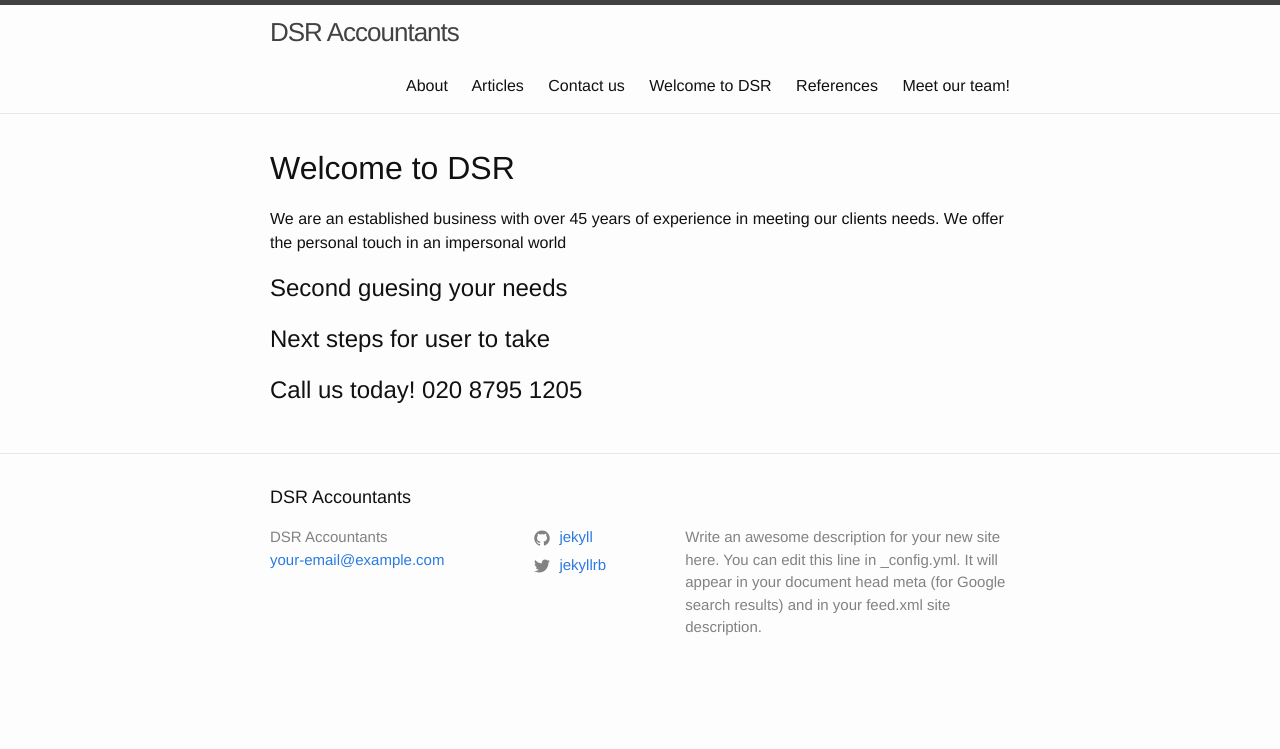
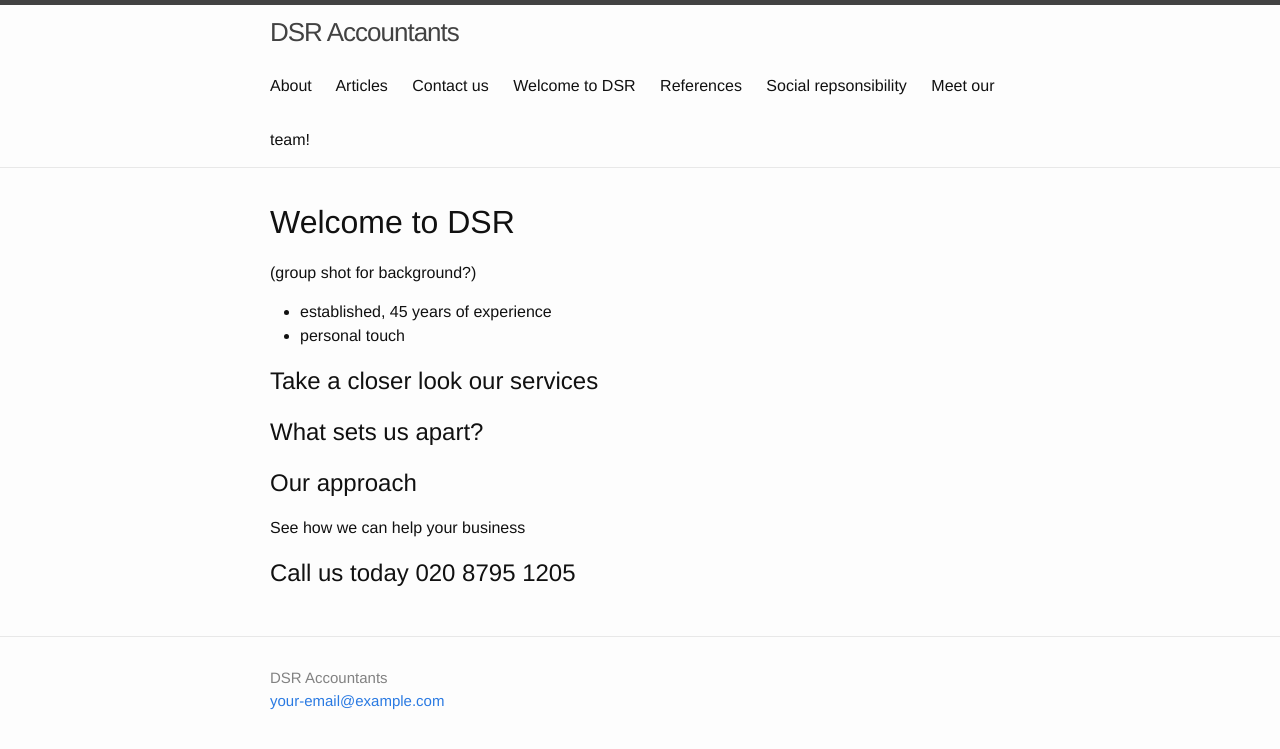
Before and after one commit to marvinbarretto/dsraccountants, a Jekyll site: the page built from index.md, in a window 1280 px wide. Shown: the top 749 px of the page. Built offline with Jekyll 4.4.1, drawn with Linux system fonts in a browser that asks for light colours; our own code applies the rules of GitHub Pages for plain Markdown files.

Commit message:
Tidy homepage and footer

```diff
--- a/_includes/footer.html
+++ b/_includes/footer.html
@@ -2,7 +2,7 @@
 
   <div class="wrapper">
 
-    <h2 class="footer-heading">{{ site.title | escape }}</h2>
+    <!-- <h2 class="footer-heading">{{ site.title | escape }}</h2> -->
 
     <div class="footer-col-wrapper">
       <div class="footer-col footer-col-1">
@@ -21,7 +21,7 @@
       </div>
 
       <div class="footer-col footer-col-2">
-        <ul class="social-media-list">
+        <!-- <ul class="social-media-list">
           {% if site.github_username %}
           <li>
             {% include icon-github.html username=site.github_username %}
@@ -33,11 +33,11 @@
             {% include icon-twitter.html username=site.twitter_username %}
           </li>
           {% endif %}
-        </ul>
+        </ul> -->
       </div>
 
       <div class="footer-col footer-col-3">
-        <p>{{ site.description | escape }}</p>
+        <!-- <p>{{ site.description | escape }}</p> -->
       </div>
     </div>
 
--- a/_includes/team/dave.html
+++ b/_includes/team/dave.html
@@ -1,4 +1,4 @@
 <article>
-  <h2>Dave Rahman</h2>
+  <h2>Person</h2>
   <p>Lorem ipsum dolor sit amet, consectetur adipisicing elit, sed do eiusmod</p>
 </article>
--- a/_layouts/articles.html
+++ b/_layouts/articles.html
@@ -14,6 +14,9 @@ layout: default
         {% assign date_format = site.minima.date_format | default: "%b %-d, %Y" %}
         <span class="post-meta">{{ post.date | date: date_format }}</span>
 
+
+
+
         <h2>
           <a class="post-link" href="{{ post.url | relative_url }}">{{ post.title | escape }}</a>
         </h2>
--- a/index.md
+++ b/index.md
@@ -3,10 +3,16 @@ layout: default
 ---
 
 # Welcome to DSR
-We are an established business with over 45 years of experience in meeting our clients needs.
-We offer the personal touch in an impersonal world
 
-## Second guesing your needs
-## Next steps for user to take
+(group shot for background?)
 
-## Call us today!  {{site.telephone}}
+- established, 45 years of experience
+- personal touch
+
+
+## Take a closer look our services
+## What sets us apart?
+## Our approach
+
+See how we can help your business
+## Call us today {{site.telephone}}
--- /dev/null
+++ b/social-responsibility.md
@@ -0,0 +1,7 @@
+---
+layout: page
+title: Social repsonsibility
+permalink: /social-responsibility/
+---
+
+We do this, this and this....
```
Also changed, not shown: about.md (+2 -2 lines).
